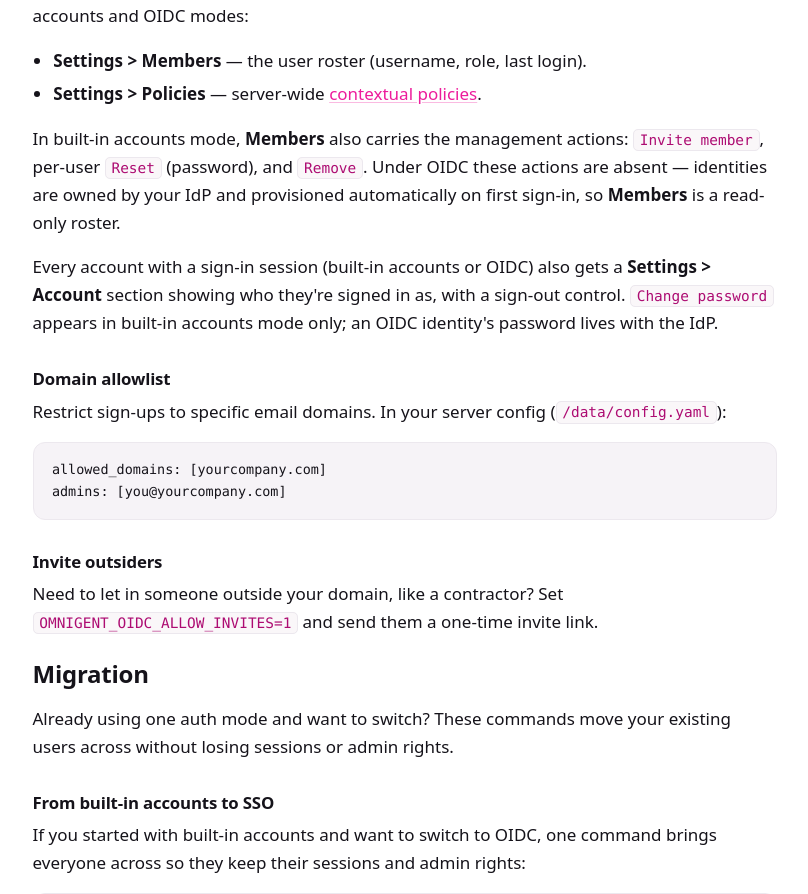
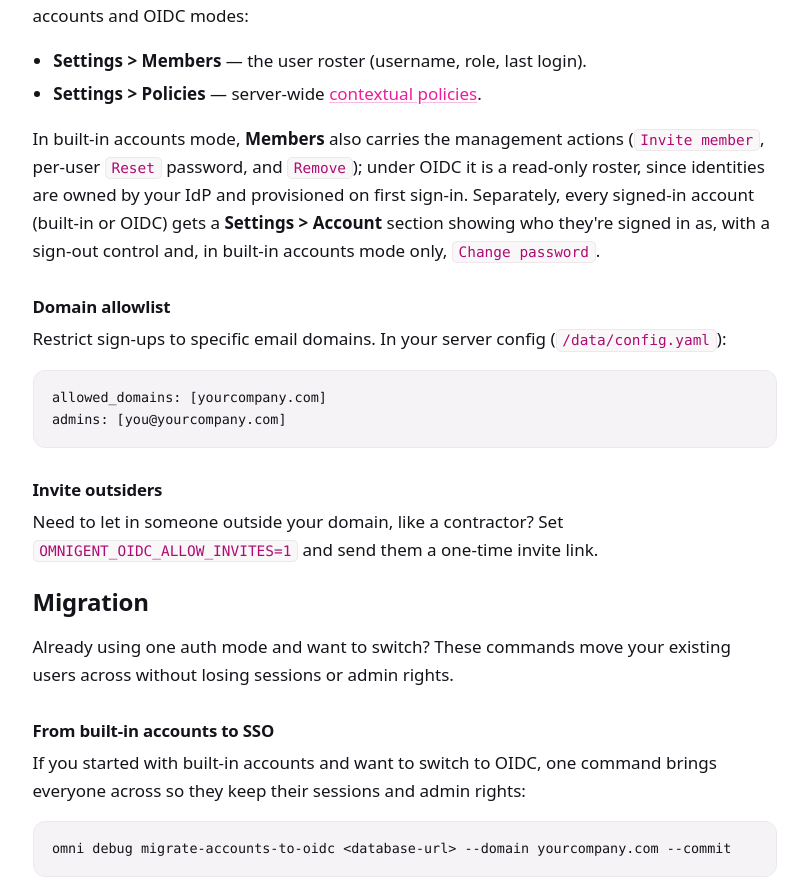
Before and after one commit to omnigent-ai/omnigent-site, a Next.js app: page /docs/collaborate/auth in a window 1280 px wide. Shown: the part 2027-2921 px from the top of the page, without its empty margins (260-1068 px from the left). Built offline with nearby package versions, Linux system fonts and the light colour scheme; no server answers.

Commit message:
docs: combine members and account sections in auth page
Co-authored-by: Isaac

```diff
--- a/app/docs/collaborate/auth/page.mdx
+++ b/app/docs/collaborate/auth/page.mdx
@@ -91,15 +91,12 @@ built-in accounts and OIDC modes:
 - **Settings > Members** — the user roster (username, role, last login).
 - **Settings > Policies** — server-wide [contextual policies](/docs/policies/overview).
 
-In built-in accounts mode, **Members** also carries the management actions:
-`Invite member`, per-user `Reset` (password), and `Remove`. Under OIDC these
-actions are absent — identities are owned by your IdP and provisioned
-automatically on first sign-in, so **Members** is a read-only roster.
-
-Every account with a sign-in session (built-in accounts or OIDC) also gets a
+In built-in accounts mode, **Members** also carries the management actions
+(`Invite member`, per-user `Reset` password, and `Remove`); under OIDC it is a
+read-only roster, since identities are owned by your IdP and provisioned on
+first sign-in. Separately, every signed-in account (built-in or OIDC) gets a
 **Settings > Account** section showing who they're signed in as, with a sign-out
-control. `Change password` appears in built-in accounts mode only; an OIDC
-identity's password lives with the IdP.
+control and, in built-in accounts mode only, `Change password`.
 
 ### Domain allowlist
 
```
